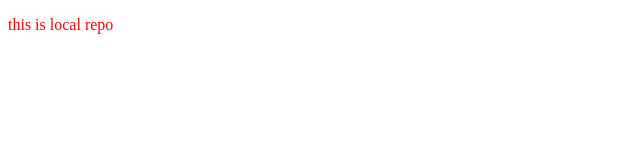
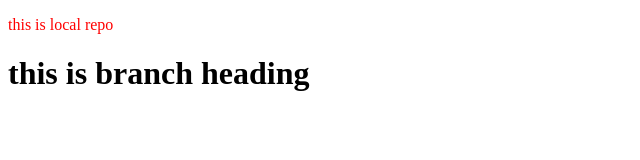
Before and after one commit to HarshAkhand05/local-repo, a plain HTML site: page index.html in a window 1280 px wide. Shown: the whole page, without its empty margins (0-640 px from the left). Drawn offline with Linux system fonts and the light colour scheme.

Commit message:
adding new feature

```diff
--- a/index.html
+++ b/index.html
@@ -8,5 +8,6 @@
 </head>
 <body>
     <p>this is local repo</p>
+    <h1>this is branch heading</h1>
 </body>
 </html>
```
